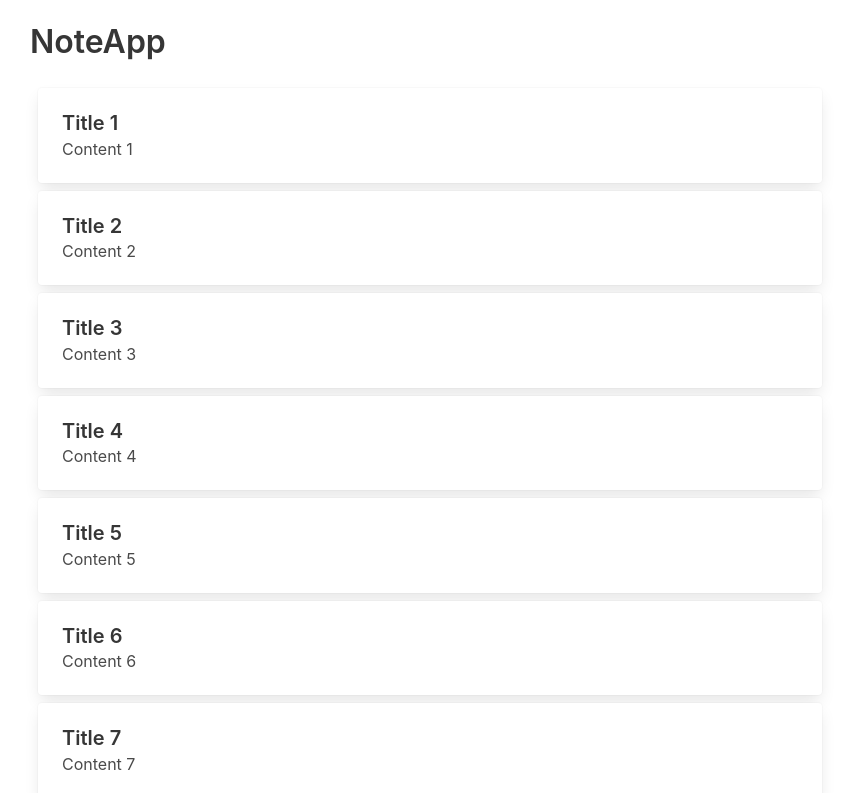
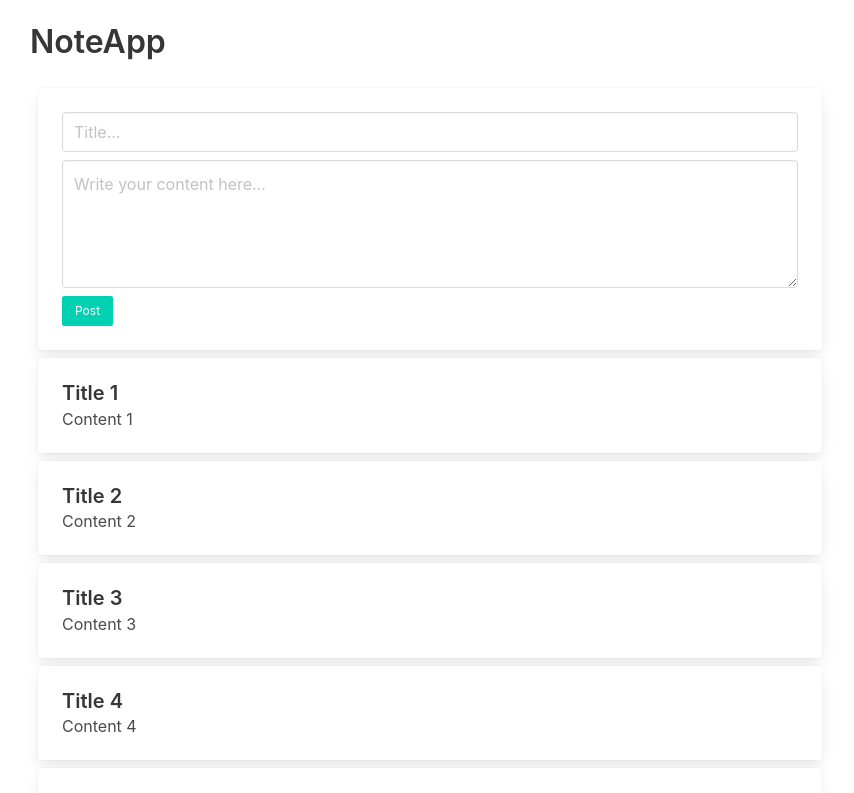
Before and after one commit to kukuhsain/noteapp-react, a React (Create React App) app: page / in a window 1280 px wide. Shown: the top 793 px of the page, without its empty margins (210-1064 px from the left). Built offline with nearby package versions, Linux system fonts and the light colour scheme.

Commit message:
Add NoteForm

```diff
--- a/src/component/NoteList.js
+++ b/src/component/NoteList.js
@@ -1,8 +1,12 @@
-import React from "react";
+import React, {useState} from "react";
 import styled from "styled-components";
 
 const ItemContainer = styled.div`
   padding: 4px 8px;
+`;
+
+const Whitespace = styled.div`
+  height: 8px;
 `;
 
 const generateDummyNotes = amount => {
@@ -17,6 +21,36 @@ const generateDummyNotes = amount => {
   return notes;
 };
 
+const NoteForm = ({onAdd}) => {
+  const [title, setTitle] = useState("");
+  const [content, setContent] = useState("");
+  const onSubmit = e => {
+    e.preventDefault();
+    const note = {
+      title,
+      content,
+    };
+    onAdd(note);
+  };
+  return (
+    <ItemContainer>
+      <div className="card">
+        <div className="card-content">
+          <form onSubmit={onsubmit}>
+            <input className="input" type="text" placeholder="Title..." value={title} required
+                   onChange={e => setTitle(e.target.value)}/>
+            <Whitespace/>
+            <textarea className="textarea" placeholder="Write your content here..." value={content} required
+                      onChange={e => setContent(e.target.value)}/>
+            <Whitespace/>
+            <button className="button is-primary is-small" type="submit">Post</button>
+          </form>
+        </div>
+      </div>
+    </ItemContainer>
+  )
+};
+
 const NoteItem = ({note}) => (
   <ItemContainer>
     <div className="card">
@@ -29,9 +63,10 @@ const NoteItem = ({note}) => (
 );
 
 const NoteList = () => {
-  const notes = generateDummyNotes(10);
+  const [notes, setNotes] = useState(generateDummyNotes(10));
   return (
     <div>
+      <NoteForm/>
       {notes.map(note => <NoteItem key={note.id} note={note}/>)}
     </div>
   );
```
